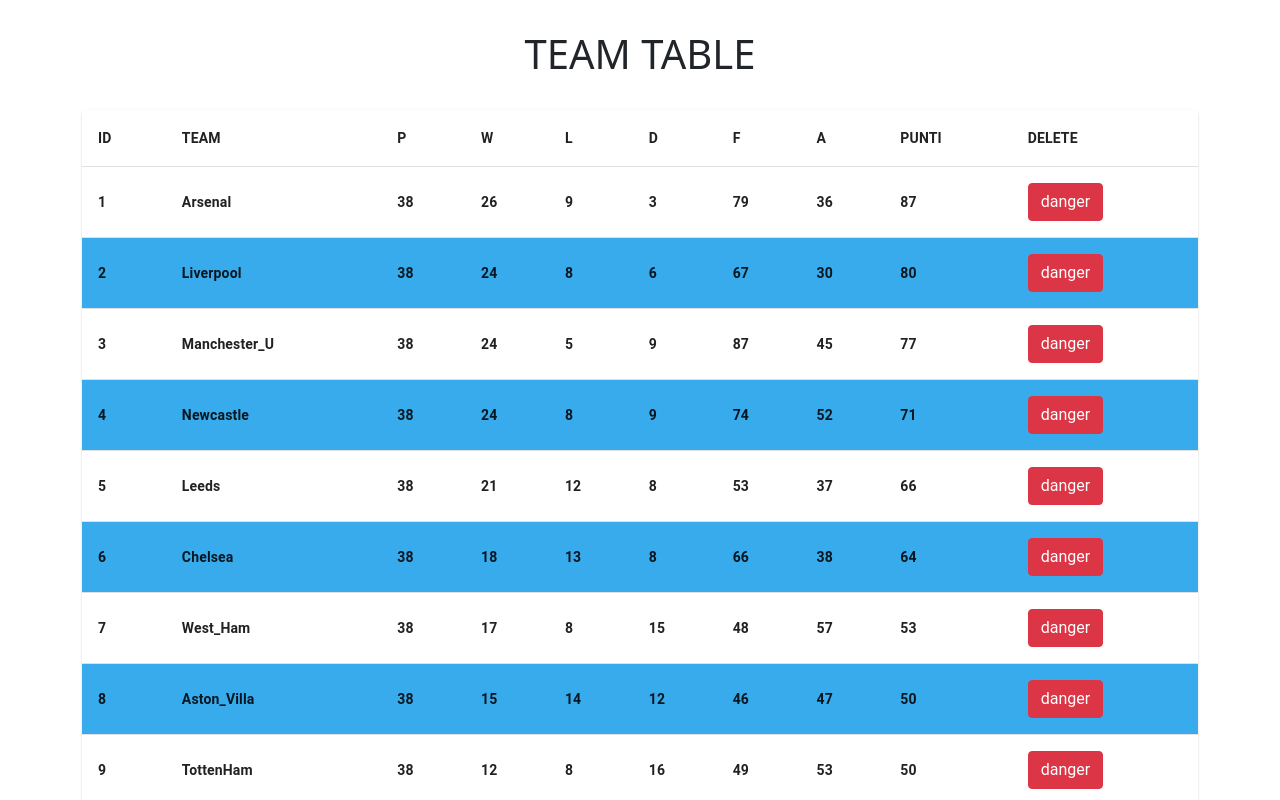
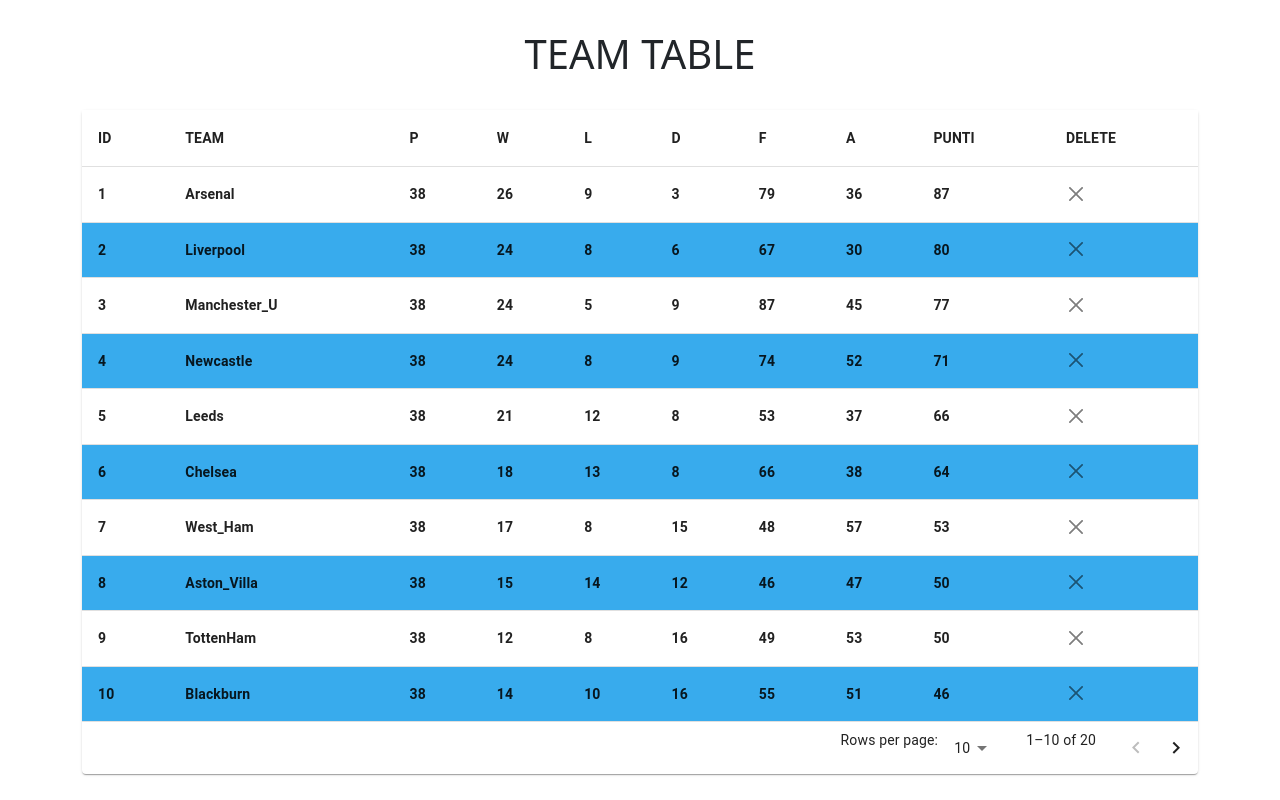
Before and after one commit to MangJuan08/football, a React (Create React App) app: page /football in a window 1280 px wide. Shown: the top 800 px of the page. Built offline with nearby package versions, Linux system fonts and the light colour scheme; data requests are answered from the project's data file.

Commit message:
update code

```diff
--- a/package.json
+++ b/package.json
@@ -5,6 +5,7 @@
   "dependencies": {
     "@emotion/react": "^11.7.1",
     "@emotion/styled": "^11.6.0",
+    "@mui/icons-material": "^5.2.4",
     "@mui/material": "^5.2.3",
     "@mui/x-data-grid": "^5.2.0",
     "@testing-library/jest-dom": "^5.16.1",
--- a/public/index.html
+++ b/public/index.html
@@ -15,7 +15,10 @@
       user's mobile device or desktop. See https://developers.google.com/web/fundamentals/web-app-manifest/
     -->
     <link href="https://cdn.jsdelivr.net/npm/bootstrap@5.0.2/dist/css/bootstrap.min.css" rel="stylesheet" integrity="sha384-EVSTQN3/azprG1Anm3QDgpJLIm9Nao0Yz1ztcQTwFspd3yD65VohhpuuCOmLASjC" crossorigin="anonymous">
-
+    <link
+    rel="stylesheet"
+    href="https://fonts.googleapis.com/icon?family=Material+Icons"
+  />
     <link rel="manifest" href="%PUBLIC_URL%/manifest.json" />
     <script src="https://cdn.jsdelivr.net/npm/bootstrap@5.0.2/dist/js/bootstrap.bundle.min.js" integrity="sha384-MrcW6ZMFYlzcLA8Nl+NtUVF0sA7MsXsP1UyJoMp4YLEuNSfAP+JcXn/tWtIaxVXM" crossorigin="anonymous"></script>
     <script src="https://cdn.jsdelivr.net/npm/@popperjs/core@2.9.2/dist/umd/popper.min.js" integrity="sha384-IQsoLXl5PILFhosVNubq5LC7Qb9DXgDA9i+tQ8Zj3iwWAwPtgFTxbJ8NT4GN1R8p" crossorigin="anonymous"></script>
--- a/src/pages/Football.js
+++ b/src/pages/Football.js
@@ -9,6 +9,7 @@
 import Paper from "@mui/material/Paper";
 import TablePagination from "@mui/material/TablePagination";
 import { Link } from "react-router-dom";
+import "./table.css";
 import axios from "axios";
 
 const columns = [
@@ -21,7 +22,7 @@
   { field: "F", headerName: "F", width: 130 },
   { field: "A", headerName: "A", width: 130 },
   { field: "Punti", headerName: "Punti", width: 130 },
-  { field: "Delete", headerName: "Delete", width: 130 }
+  { field: "Delete", headerName: "Delete", width: 130 },
 ];
 
 const url = "http://localhost:3000/teams";
@@ -86,7 +87,7 @@
     e.preventDefault();
     axios
       .post(url, {
-        id: new Date(Date.now()).getTime().toString(),
+        id: squadTable.id + 1,
         squad: team,
       })
       .then((res) => {
@@ -100,8 +101,7 @@
 
   const deleteRow = (id) => {
     axios
-    .delete(url+"/"+id
-   )
+      .delete(url + "/" + id)
       .then((res) => {
         console.log(res);
         fetch();
@@ -111,16 +111,20 @@
       });
   };
 
+  const showTeam = (team) => {
+    console.log(team);
+  };
+
   const fetch = async () => {
     axios
       .get(url)
       .then((res) => {
         setSquadTable(res.data);
         setPageCount(res.data.length);
-        console.log(res)
+        console.log(res);
       })
       .catch((err) => console.group(err));
-  }
+  };
   useEffect(() => {
     fetch();
     console.log(risultati);
@@ -162,7 +166,11 @@
                           <TableCell style={{ fontWeight: "Bold" }}>
                             {row.id}
                           </TableCell>
-                          <TableCell style={{ fontWeight: "Bold" }}>
+                          <TableCell
+                            style={{ fontWeight: "Bold" }}
+                            className="row-pointer"
+                            onClick={() => showTeam(row)}
+                          >
                             {row.squad}
                           </TableCell>
                           <TableCell style={{ fontWeight: "Bold" }}>
@@ -187,7 +195,10 @@
                             {row.Punti}
                           </TableCell>
                           <TableCell style={{ fontWeight: "Bold" }}>
-                            <button className='btn btn-danger' onClick={()=> deleteRow(row.id)}>danger</button>
+                            <button
+                              className="btn-close"
+                              onClick={() => deleteRow(row.id)}
+                            ></button>
                           </TableCell>
                         </TableRow>
                       );
@@ -215,8 +226,6 @@
           >
             {!risultati.status ? "SHOW" : "HIDE"}
           </button>
-
-
         </div>
         <div className="col-md-10">
           {risultati.status ? (
--- /dev/null
+++ b/src/pages/table.css
@@ -0,0 +1,4 @@
+.row-pointer:hover {
+    cursor: pointer;
+    text-decoration: underline;
+}
```
Also changed, not shown: src/components/Forms/UpdateTeamStatus.js (added, +11 -0 lines), 1 other file (tests, documents, lock files or other folders). Lines whose indentation alone changed are shown as unchanged.
